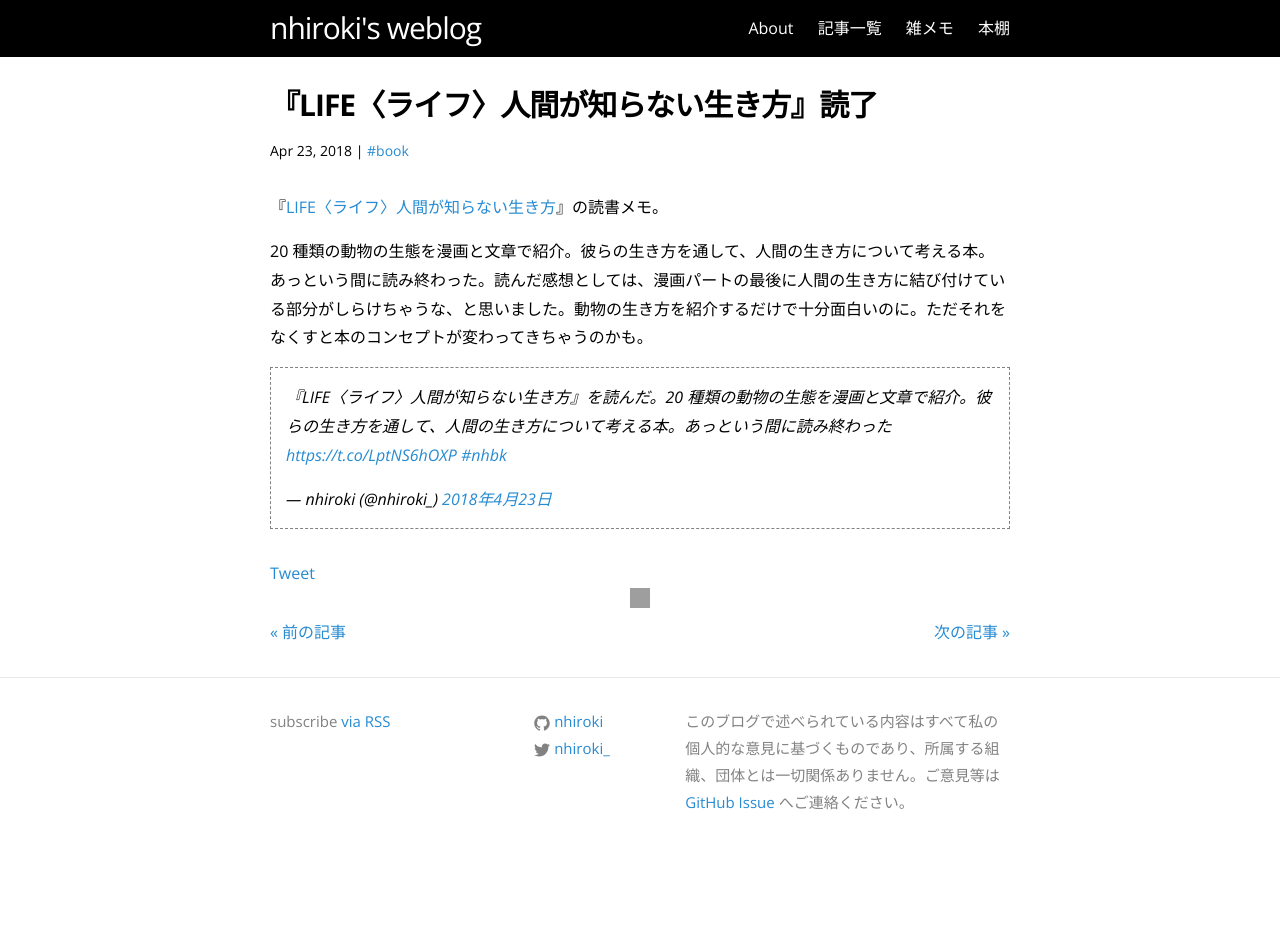
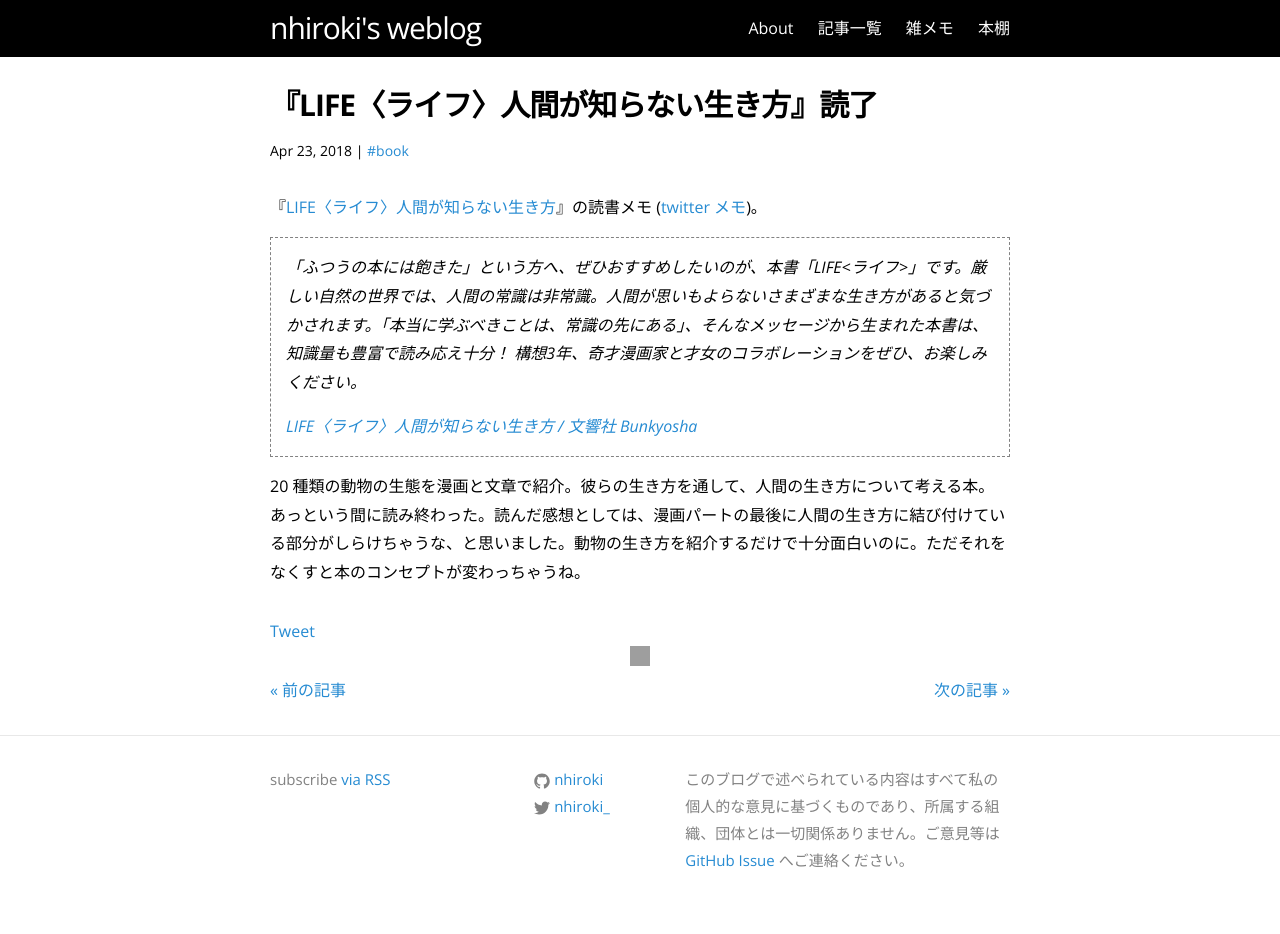
Before and after one commit to nhiroki/nhiroki.github.io, a Jekyll site: the page built from _posts/2018-04-23-book-life.md, in a window 1280 px wide. Built offline with Jekyll 4.4.1, drawn with Linux system fonts in a browser that asks for light colours; comment, search, counter and statistics services are not loaded; before the commit the page ends 900 px from its top, so only the background shows below that; grey boxes are pictures that could not be loaded.

Commit message:
Update the existing article

```diff
--- a/_posts/2018-04-23-book-life.md
+++ b/_posts/2018-04-23-book-life.md
@@ -6,9 +6,10 @@ tags: book
 image: /images/profile.png
 ---
 
-『[LIFE〈ライフ〉人間が知らない生き方](http://bunkyosha.com/book/9784905073628)』の読書メモ。
+『[LIFE〈ライフ〉人間が知らない生き方](http://bunkyosha.com/book/9784905073628)』の読書メモ ([twitter メモ](https://twitter.com/nhiroki_/status/988216848943480832))。
 
-20 種類の動物の生態を漫画と文章で紹介。彼らの生き方を通して、人間の生き方について考える本。あっという間に読み終わった。読んだ感想としては、漫画パートの最後に人間の生き方に結び付けている部分がしらけちゃうな、と思いました。動物の生き方を紹介するだけで十分面白いのに。ただそれをなくすと本のコンセプトが変わってきちゃうのかも。
+> 「ふつうの本には飽きた」という方へ、ぜひおすすめしたいのが、本書「LIFE<ライフ>」です。厳しい自然の世界では、人間の常識は非常識。人間が思いもよらないさまざまな生き方があると気づかされます。「本当に学ぶべきことは、常識の先にある」、そんなメッセージから生まれた本書は、知識量も豊富で読み応え十分！ 構想3年、奇才漫画家と才女のコラボレーションをぜひ、お楽しみください。
+>
+> [LIFE〈ライフ〉人間が知らない生き方 / 文響社 Bunkyosha](http://bunkyosha.com/book/9784905073628)
 
-<blockquote class="twitter-tweet" data-lang="ja"><p lang="ja" dir="ltr">『LIFE〈ライフ〉人間が知らない生き方』を読んだ。20 種類の動物の生態を漫画と文章で紹介。彼らの生き方を通して、人間の生き方について考える本。あっという間に読み終わった <a href="https://t.co/LptNS6hOXP">https://t.co/LptNS6hOXP</a> <a href="https://twitter.com/hashtag/nhbk?src=hash&amp;ref_src=twsrc%5Etfw">#nhbk</a></p>&mdash; nhiroki (@nhiroki_) <a href="https://twitter.com/nhiroki_/status/988216848943480832?ref_src=twsrc%5Etfw">2018年4月23日</a></blockquote>
-<script async src="https://platform.twitter.com/widgets.js" charset="utf-8"></script>
+20 種類の動物の生態を漫画と文章で紹介。彼らの生き方を通して、人間の生き方について考える本。あっという間に読み終わった。読んだ感想としては、漫画パートの最後に人間の生き方に結び付けている部分がしらけちゃうな、と思いました。動物の生き方を紹介するだけで十分面白いのに。ただそれをなくすと本のコンセプトが変わっちゃうね。
```
